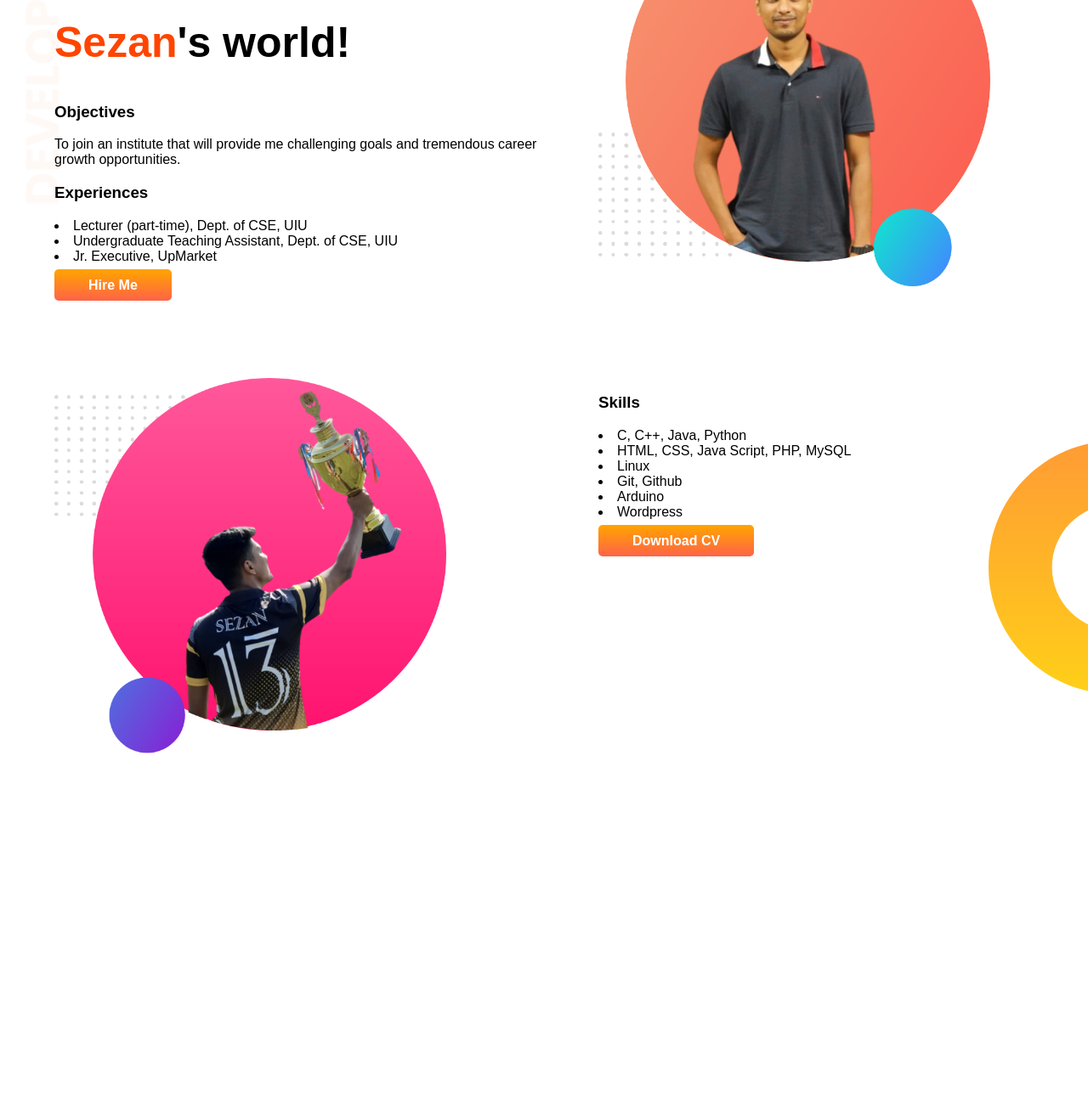
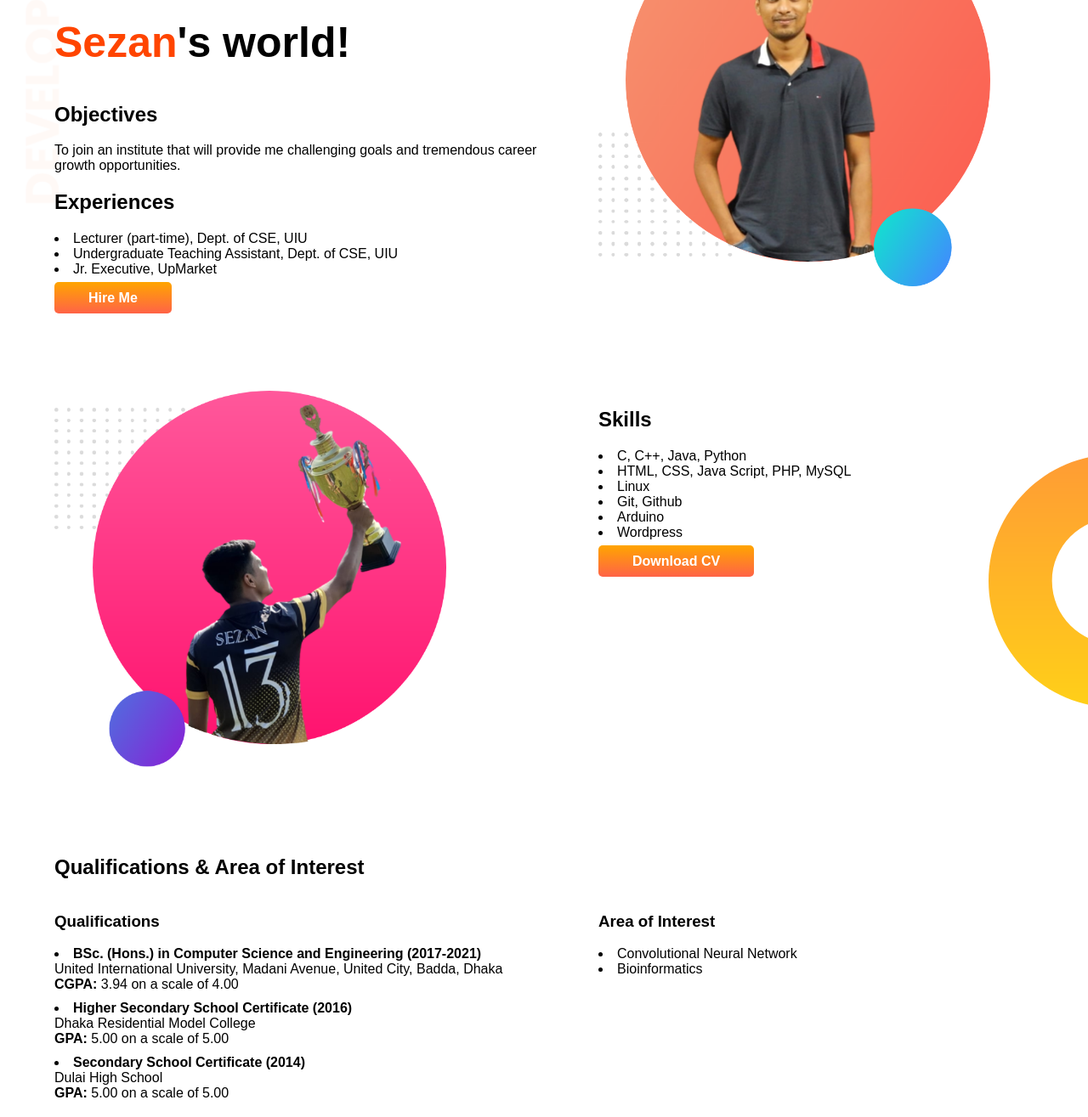
Before and after one commit to md-saikat/Web-development-course, a plain HTML site: page module-4/portfolio-index.html in a window 1280 px wide. Shown: the part 120-1435 px from the top of the page at 85% size. Before the commit the page ends 1111 px from the top, so only its background shows below. Drawn offline with Linux system fonts and the light colour scheme; a web font is replaced by a local one.

Commit message:
Third section added of the personal portfolio

```diff
--- a/module-4/portfolio-index.html
+++ b/module-4/portfolio-index.html
@@ -17,16 +17,16 @@
 
 <body>
 
-    <section class="top-section">
+    <section class="top-section fexible-container">
         <div class="half-width">
             <h1>Welcome to</h1>
             <h1><span class="orangered">Sezan</span>'s world!</h1>
 
-            <h3>Objectives</h3>
+            <h2>Objectives</h2>
             <p>To join an institute that will provide me challenging goals and tremendous career growth opportunities.
             </p>
 
-            <h3>Experiences</h3>
+            <h2>Experiences</h2>
             <p>
                 <li>Lecturer (part-time), Dept. of CSE, UIU</li>
                 <li>Undergraduate Teaching Assistant, Dept. of CSE, UIU</li>
@@ -43,13 +43,13 @@
     </section>
 
 
-    <section class="second-section">
+    <section class="second-section fexible-container">
         <div class="half-width">
             <img src="images/dp2.png" alt="">
         </div>
 
         <div class="half-width">
-            <h3>Skills</h3>
+            <h2>Skills</h2>
             <p>
                 <li>C, C++, Java, Python</li>
                 <li>HTML, CSS, Java Script, PHP, MySQL</li>
@@ -63,6 +63,44 @@
         </div>
     </section>
 
+    <section>
+        <h2 style="padding-left: 5%;">Qualifications & Area of Interest</h2>
+
+        <div class="fexible-container">
+            <div class="half-width">
+                <h3>Qualifications</h3>
+                <p>
+                    <li style="margin-bottom: 10px;"> <strong>BSc. (Hons.) in Computer Science and Engineering
+                            (2017-2021)</strong><br>
+                        United International University, Madani Avenue, United City, Badda, Dhaka<br>
+                        <strong>CGPA:</strong> 3.94 on a scale of 4.00
+                    </li>
+
+                    <li style="margin-bottom: 10px;">
+                        <strong>Higher Secondary School Certificate (2016)</strong><br>
+                        Dhaka Residential Model College <br>
+                        <strong>GPA:</strong> 5.00 on a scale of 5.00
+                    </li>
+
+                    <li>
+                        <strong>Secondary School Certificate (2014)</strong><br>
+                        Dulai High School <br>
+                        <strong>GPA:</strong> 5.00 on a scale of 5.00
+                    </li>
+                </p>
+            </div>
+
+            <div class="half-width">
+                <h3>Area of Interest</h3>
+
+                <p>
+                    <li>Convolutional Neural Network</li>
+                    <li>Bioinformatics</li>
+                </p>
+            </div>
+        </div>
+    </section>
+
 </body>
 
 </html>
--- a/module-4/style.css
+++ b/module-4/style.css
@@ -12,8 +12,8 @@ h1{
     color: orangered;
 }
 
-section{
-    display: flex;
+.fexible-container{
+    display: flex; /*Section er moddher sobkichu k pashapashi niye ase*/
     margin-bottom: 100px;;
 }
 
```
